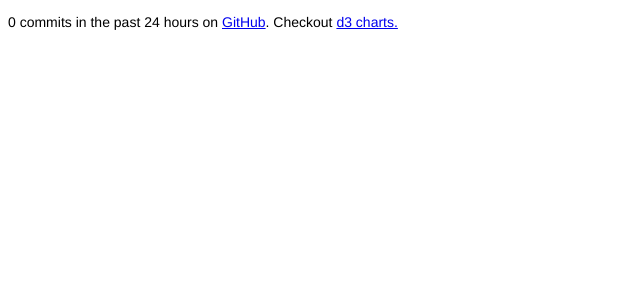
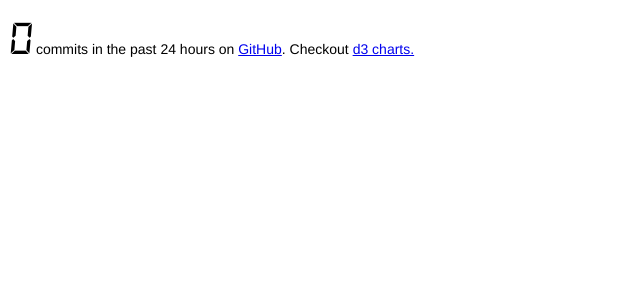
Before and after one commit to harishvc/githubanalytics, a Flask app: page / in a window 1280 px wide. Shown: the top 300 px of the page, without its empty margins (0-640 px from the left). Run offline with Flask 2, Linux system fonts and the light colour scheme; data that the repository does not hold is empty.

Commit message:
move css files to /static/css , add digi.ttf, update homepage with digital class

```diff
--- a/static/styles.css
+++ b/static/css/styles.css
@@ -1,3 +1,14 @@
+@font-face {
+        font-family: 'digi';
+        src: url('/static/css/digi.ttf');
+}
+
+.digital {
+    font-family: 'digi';
+    font-size: 350%;
+    display: inline;
+}
+
 li:not(:last-child) {
     margin-bottom: 5px;
 }
--- a/templates/base-home.html
+++ b/templates/base-home.html
@@ -2,7 +2,7 @@
 <html>
  <head>
     {% if title %}<title>{{title}}</title>{% endif %}
-    <link rel="stylesheet" type="text/css" href="static/styles.css" />
+    <link rel="stylesheet" type="text/css" href="/static/css/styles.css" />
     <!-- include GA code -->
     {% include 'ga.js' %}
   </head>
--- a/templates/base.html
+++ b/templates/base.html
@@ -2,7 +2,7 @@
 <html>
  <head>
     {% if title %}<title>{{title}}</title>{% endif %}
-    <link rel="stylesheet" type="text/css" href="/static/styles.css" />
+    <link rel="stylesheet" type="text/css" href="/static/css/styles.css" />
     <script src="http://d3js.org/d3.v3.min.js"></script>
     <script src="/static/js/jquery-2.0.3.min.js"></script>
     <script src="/static/js/charts.js"></script>
--- a/templates/charts.html
+++ b/templates/charts.html
@@ -1,7 +1,7 @@
 {% extends "base.html" %}
 {% block content %}
 
-<h1>{{title}}</h1>
+<h1><a href="/">{{title}}</a></h1>
 
 <h2>Active Repositories</h2>
 <div id="activerepositories">Active Repositories
--- a/templates/index.html
+++ b/templates/index.html
@@ -1,4 +1,4 @@
 {% extends "base-home.html" %}
 {% block content %}
-<p>{{total | numformat}} commits in the past 24 hours on <a href="http://github.com">GitHub</a>. Checkout <a href="/charts">d3 charts.</a></p>
+<p><div class="digital">{{total | numformat}}</div> commits in the past 24 hours on <a href="http://github.com">GitHub</a>. Checkout <a href="/charts">d3 charts.</a></p>
 {% endblock %}
```
Also changed, not shown: static/css/digi.ttf (added).
